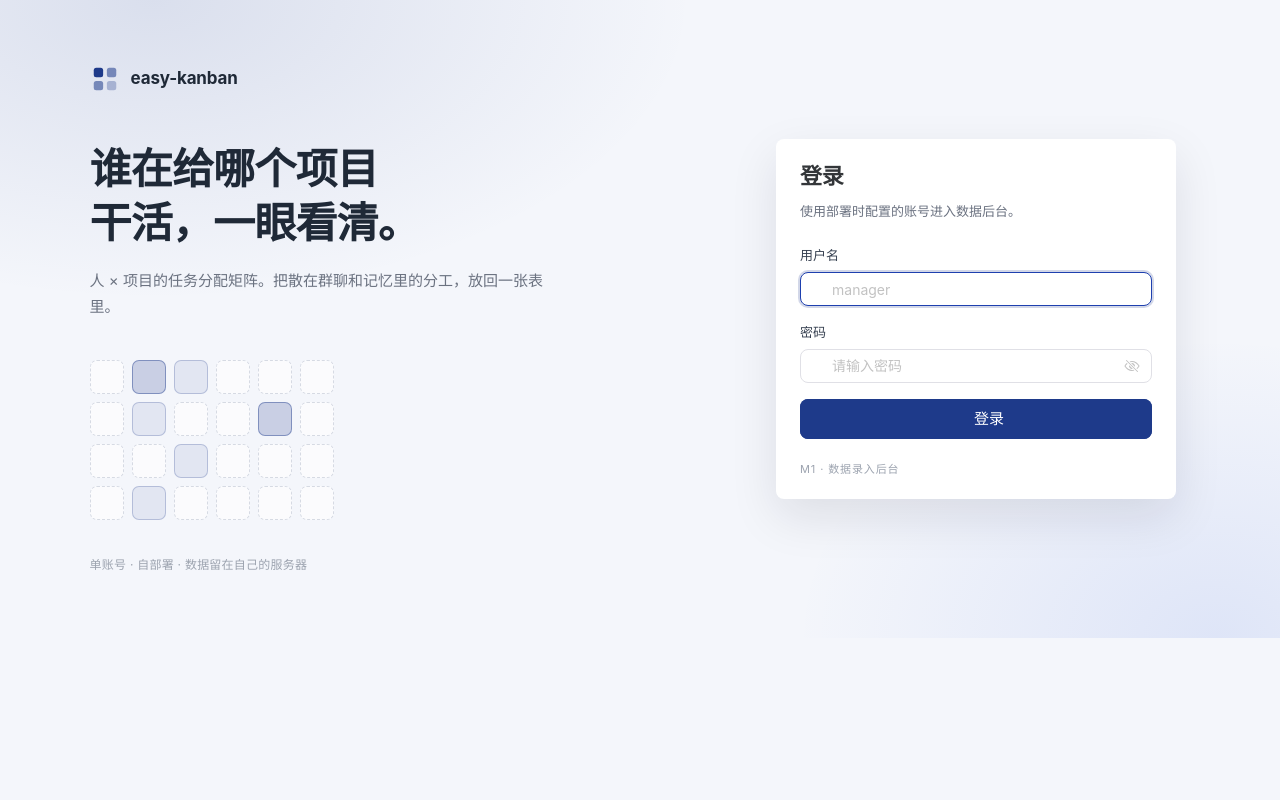
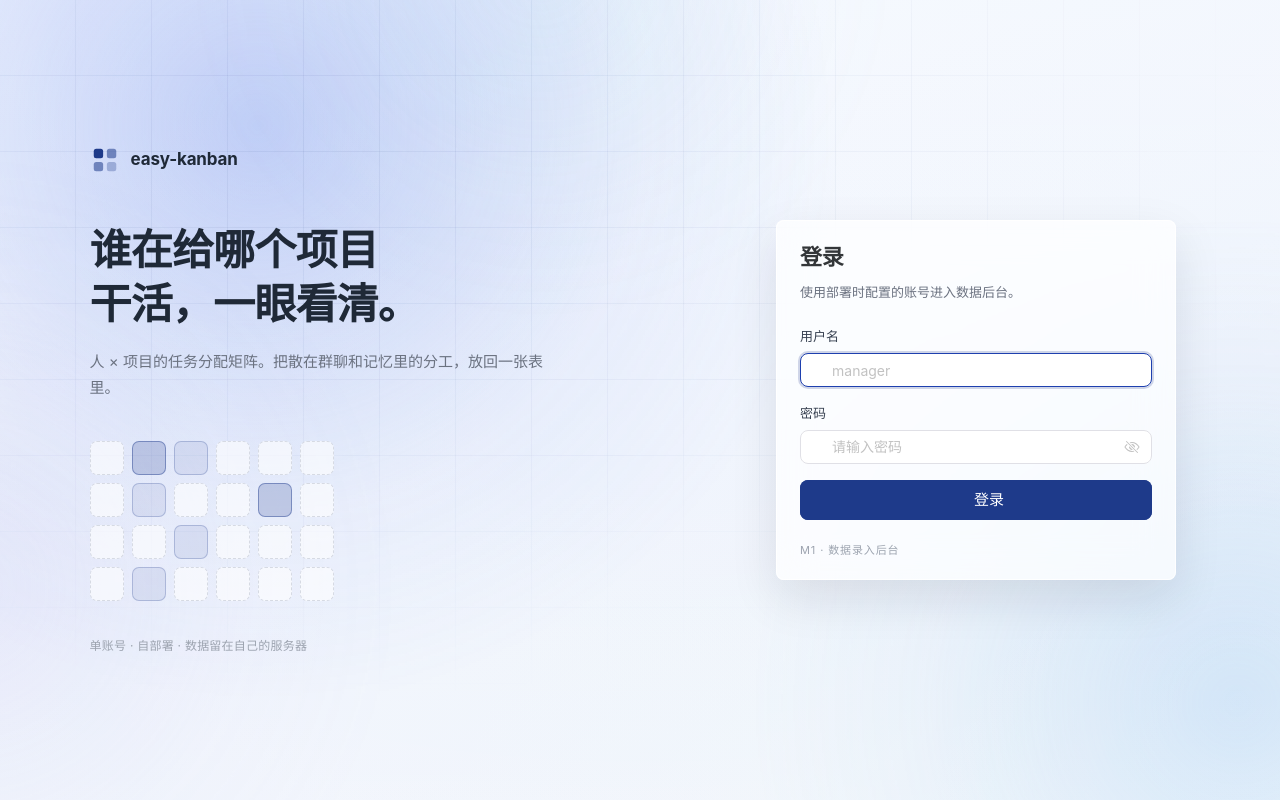
Before and after one commit to richardyjzhang/easy-kanban, a Vue app in the folder frontend/: page /#/login in a window 1280 px wide. Built offline with nearby package versions, Linux system fonts and the light colour scheme; some icons are missing.

Commit message:
feat: 登录页美化

```diff
--- /dev/null
+++ b/frontend/src/components/AuroraBackdrop.vue
@@ -0,0 +1,309 @@
+<!--
+  登录页背景：Canvas 绘制的柔光色斑缓慢漂移，叠一层极淡点阵网格，
+  最后盖一层白雾遮罩压住动效，保证正文与卡片始终清晰。
+
+  纯装饰层：aria-hidden、不接收指针事件，位置与尺寸完全跟随父容器。
+  系统开启 reduced-motion 时只画一帧静态画面，不做循环。
+-->
+<script setup lang="ts">
+import { onBeforeUnmount, onMounted, ref } from 'vue'
+
+interface Blob {
+  /** 颜色 rgb 分量，例如 '99, 132, 232'。 */
+  rgb: string
+  /** 半径占画布短边的比例。 */
+  radius: number
+  /** 叠加强度，越大越显眼；浅色页面上保持很低，避免抢内容。 */
+  alpha: number
+  /** 静止中心位置，相对画布宽高的 0~1。 */
+  x: number
+  y: number
+  /** 漂移幅度，相对画布宽高的 0~1。 */
+  driftX: number
+  driftY: number
+  /** 水平 / 垂直各自的漂移周期（秒）。取互不整除的值，肉眼看不出循环。 */
+  periodX: number
+  periodY: number
+  /** 起始相位，让几个色斑错开节奏。 */
+  phase: number
+  /** 透明度呼吸周期（秒），0 表示不呼吸。 */
+  breathe: number
+}
+
+const TAU = Math.PI * 2
+/** 预渲染纹理边长：足够大，放大后不会露出色带。 */
+const SPRITE_SIZE = 512
+/** 动效本身很慢，30fps 足够，省一半绘制开销。 */
+const FRAME_INTERVAL = 1000 / 30
+
+/** 色斑都取主色家族的低饱和调子，铺在浅色底上只留一层若有若无的冷暖差。 */
+const BLOBS: Blob[] = [
+  {
+    rgb: '99, 132, 232',
+    radius: 0.74,
+    alpha: 0.38,
+    x: 0.18,
+    y: 0.1,
+    driftX: 0.05,
+    driftY: 0.06,
+    periodX: 71,
+    periodY: 97,
+    phase: 0,
+    breathe: 53,
+  },
+  {
+    rgb: '96, 164, 232',
+    radius: 0.62,
+    alpha: 0.34,
+    x: 0.92,
+    y: 0.92,
+    driftX: 0.06,
+    driftY: 0.05,
+    periodX: 89,
+    periodY: 61,
+    phase: 1.9,
+    breathe: 67,
+  },
+  {
+    rgb: '120, 190, 220',
+    radius: 0.46,
+    alpha: 0.12,
+    x: 0.46,
+    y: -0.08,
+    driftX: 0.07,
+    driftY: 0.04,
+    periodX: 103,
+    periodY: 79,
+    phase: 3.4,
+    breathe: 0,
+  },
+  {
+    rgb: '150, 150, 230',
+    radius: 0.56,
+    alpha: 0.2,
+    x: 0,
+    y: 0.78,
+    driftX: 0.04,
+    driftY: 0.05,
+    periodX: 83,
+    periodY: 109,
+    phase: 5.1,
+    breathe: 59,
+  },
+]
+
+const root = ref<HTMLElement | null>(null)
+const canvas = ref<HTMLCanvasElement | null>(null)
+
+let ctx: CanvasRenderingContext2D | null = null
+let sprites: HTMLCanvasElement[] = []
+let width = 0
+let height = 0
+let rafId = 0
+/** 已累计的播放时长（秒），暂停后恢复时接着走，位置不会跳。 */
+let offset = 0
+/** 当前这段播放的起点（毫秒）。 */
+let startedAt = 0
+let lastPaint = 0
+let running = false
+let observer: ResizeObserver | null = null
+let reducedMotion = false
+
+/** 把一块柔光预渲染成纹理，绘制时只做缩放贴图，不用每帧重建渐变。 */
+function createSprite(rgb: string): HTMLCanvasElement {
+  const sprite = document.createElement('canvas')
+  sprite.width = SPRITE_SIZE
+  sprite.height = SPRITE_SIZE
+
+  const g = sprite.getContext('2d')
+  if (!g) return sprite
+
+  const half = SPRITE_SIZE / 2
+  const gradient = g.createRadialGradient(half, half, 0, half, half, half)
+  // 衰减比线性更缓，边缘才不会露出一个明显的圆。
+  gradient.addColorStop(0, `rgba(${rgb}, 1)`)
+  gradient.addColorStop(0.35, `rgba(${rgb}, 0.55)`)
+  gradient.addColorStop(0.65, `rgba(${rgb}, 0.18)`)
+  gradient.addColorStop(1, `rgba(${rgb}, 0)`)
+  g.fillStyle = gradient
+  g.fillRect(0, 0, SPRITE_SIZE, SPRITE_SIZE)
+
+  return sprite
+}
+
+/** 按给定的播放时间画一帧。 */
+function paint(seconds: number): void {
+  const context = ctx
+  if (!context) return
+
+  context.clearRect(0, 0, width, height)
+
+  const shortSide = Math.min(width, height)
+  BLOBS.forEach((blob, index) => {
+    const sprite = sprites[index]
+    if (!sprite) return
+
+    const radius = blob.radius * shortSide
+    const cx =
+      (blob.x + Math.sin((seconds / blob.periodX) * TAU + blob.phase) * blob.driftX) * width
+    const cy =
+      (blob.y + Math.cos((seconds / blob.periodY) * TAU + blob.phase * 1.7) * blob.driftY) * height
+    // 缓慢的明暗呼吸，让画面“活着”但不至于看出节奏。
+    const pulse = blob.breathe
+      ? 1 + 0.16 * Math.sin((seconds / blob.breathe) * TAU + blob.phase * 2.3)
+      : 1
+
+    context.globalAlpha = Math.min(1, Math.max(0, blob.alpha * pulse))
+    context.drawImage(sprite, cx - radius, cy - radius, radius * 2, radius * 2)
+  })
+
+  context.globalAlpha = 1
+}
+
+function currentSeconds(now: number): number {
+  return offset + (now - startedAt) / 1000
+}
+
+/** 跟随容器尺寸重建画布；DPR 上限 2，避免 4K 屏上白付一倍绘制成本。 */
+function resize(): void {
+  const el = root.value
+  const node = canvas.value
+  if (!el || !node) return
+
+  const rect = el.getBoundingClientRect()
+  width = Math.max(1, rect.width)
+  height = Math.max(1, rect.height)
+
+  const dpr = Math.min(window.devicePixelRatio || 1, 2)
+  node.width = Math.round(width * dpr)
+  node.height = Math.round(height * dpr)
+
+  const context = node.getContext('2d')
+  if (!context) return
+  context.setTransform(dpr, 0, 0, dpr, 0, 0)
+  ctx = context
+
+  // 尺寸变了立刻补一帧，拖拽窗口时不会闪出空白。
+  paint(running ? currentSeconds(performance.now()) : offset)
+}
+
+function frame(now: number): void {
+  rafId = requestAnimationFrame(frame)
+  if (now - lastPaint < FRAME_INTERVAL) return
+  lastPaint = now
+  paint(currentSeconds(now))
+}
+
+function start(): void {
+  if (running || reducedMotion) return
+  running = true
+  startedAt = performance.now()
+  lastPaint = 0
+  rafId = requestAnimationFrame(frame)
+}
+
+function stop(): void {
+  if (running) offset += (performance.now() - startedAt) / 1000
+  running = false
+  if (rafId) cancelAnimationFrame(rafId)
+  rafId = 0
+}
+
+/** 切到后台时停掉循环，回来再续上，省电也免得锁屏回来堆帧。 */
+function onVisibilityChange(): void {
+  if (document.hidden) stop()
+  else start()
+}
+
+onMounted(() => {
+  sprites = BLOBS.map((blob) => createSprite(blob.rgb))
+  reducedMotion = window.matchMedia('(prefers-reduced-motion: reduce)').matches
+
+  resize()
+  observer = new ResizeObserver(resize)
+  if (root.value) observer.observe(root.value)
+
+  document.addEventListener('visibilitychange', onVisibilityChange)
+  // ResizeObserver 感知不到 DPR 变化（跨屏拖拽），单独兜一下。
+  window.addEventListener('resize', resize)
+
+  start()
+})
+
+onBeforeUnmount(() => {
+  stop()
+  observer?.disconnect()
+  observer = null
+  document.removeEventListener('visibilitychange', onVisibilityChange)
+  window.removeEventListener('resize', resize)
+  sprites = []
+  ctx = null
+})
+</script>
+
+<template>
+  <div ref="root" class="aurora" aria-hidden="true">
+    <canvas ref="canvas" class="aurora-canvas"></canvas>
+    <div class="aurora-grid"></div>
+    <div class="aurora-veil"></div>
+  </div>
+</template>
+
+<style scoped>
+.aurora {
+  position: absolute;
+  inset: 0;
+  overflow: hidden;
+  pointer-events: none;
+  /* 兜底色：canvas 还没画出内容时也不会露出白底。 */
+  background:
+    radial-gradient(120% 90% at 0% 0%, #eef3ff 0%, transparent 55%),
+    radial-gradient(110% 90% at 100% 100%, #eef6fb 0%, transparent 60%),
+    linear-gradient(160deg, #f8fbff 0%, #eff4fd 55%, #e9eff9 100%);
+}
+
+.aurora-canvas {
+  position: absolute;
+  inset: 0;
+  display: block;
+  width: 100%;
+  height: 100%;
+}
+
+/* 极淡的点阵网格：呼应看板的“矩阵”，只在中上区域隐约露一点。 */
+.aurora-grid {
+  position: absolute;
+  inset: 0;
+  background-image:
+    linear-gradient(to right, rgba(30, 58, 138, 0.085) 1px, transparent 1px),
+    linear-gradient(to bottom, rgba(30, 58, 138, 0.085) 1px, transparent 1px);
+  background-size: 76px 76px;
+  background-position: -1px -1px;
+  -webkit-mask-image: radial-gradient(
+    90% 80% at 24% 18%,
+    #000 0%,
+    rgba(0, 0, 0, 0.45) 55%,
+    transparent 88%
+  );
+  mask-image: radial-gradient(
+    90% 80% at 24% 18%,
+    #000 0%,
+    rgba(0, 0, 0, 0.45) 55%,
+    transparent 88%
+  );
+}
+
+/* 上层白雾：中心透、四周雾的 vignette，再加一层自下而上的白，托住卡片和页脚。 */
+.aurora-veil {
+  position: absolute;
+  inset: 0;
+  background:
+    radial-gradient(70% 55% at 50% 50%, transparent 0%, rgba(255, 255, 255, 0.12) 100%),
+    linear-gradient(
+      180deg,
+      rgba(255, 255, 255, 0.04) 0%,
+      rgba(255, 255, 255, 0.1) 60%,
+      rgba(255, 255, 255, 0.2) 100%
+    );
+}
+</style>
--- a/frontend/src/pages/LoginPage.vue
+++ b/frontend/src/pages/LoginPage.vue
@@ -5,6 +5,7 @@ import { LockClosedOutline, LogInOutline, PersonOutline } from '@vicons/ionicons
 import { ref } from 'vue'
 import { useRoute, useRouter } from 'vue-router'
 
+import AuroraBackdrop from '../components/AuroraBackdrop.vue'
 import BrandMark from '../components/BrandMark.vue'
 import { messageOfError } from '../api/client'
 import { useAuthStore } from '../stores/auth'
@@ -61,6 +62,8 @@ async function submit(): Promise<void> {
 
 <template>
   <div class="login">
+    <AuroraBackdrop />
+
     <section class="intro">
       <div class="intro-brand">
         <BrandMark :size="30" />
@@ -143,13 +146,22 @@ async function submit(): Promise<void> {
 
 <style scoped>
 .login {
+  position: relative;
+  isolation: isolate;
   display: grid;
   grid-template-columns: minmax(0, 1.05fr) minmax(0, 0.95fr);
-  min-height: 100%;
-  background:
-    radial-gradient(900px 500px at 12% 0%, rgba(30, 58, 138, 0.12), transparent 60%),
-    radial-gradient(700px 500px at 95% 100%, rgba(29, 78, 216, 0.1), transparent 60%),
-    var(--bg);
+  /* 中间隔着 n-config-provider（高度 auto），百分比高度撑不满，直接用视口单位。 */
+  min-height: 100vh;
+  min-height: 100dvh;
+  /* 背景交给 AuroraBackdrop，这里只留一层兜底底色。 */
+  background: var(--bg);
+}
+
+/* 内容层永远压在背景之上。 */
+.intro,
+.panel {
+  position: relative;
+  z-index: 1;
 }
 
 .intro {
@@ -224,7 +236,13 @@ async function submit(): Promise<void> {
 
 .login-card {
   width: min(400px, 100%);
-  box-shadow: 0 18px 48px rgba(15, 23, 42, 0.1);
+  /* 半透明 + 磨砂：让底下的柔光透一点上来，卡片才像浮在背景上。 */
+  background: rgba(255, 255, 255, 0.74);
+  -webkit-backdrop-filter: blur(18px) saturate(1.2);
+  backdrop-filter: blur(18px) saturate(1.2);
+  box-shadow:
+    0 18px 48px rgba(15, 23, 42, 0.1),
+    inset 0 0 0 1px rgba(255, 255, 255, 0.8);
 }
 
 .login-title {
```
